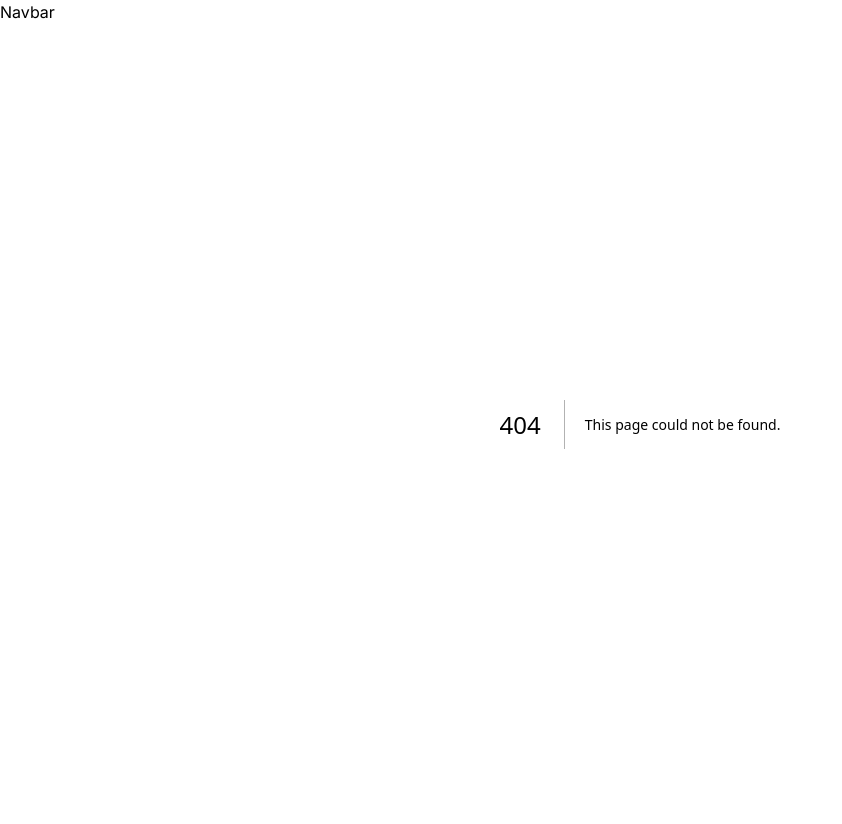
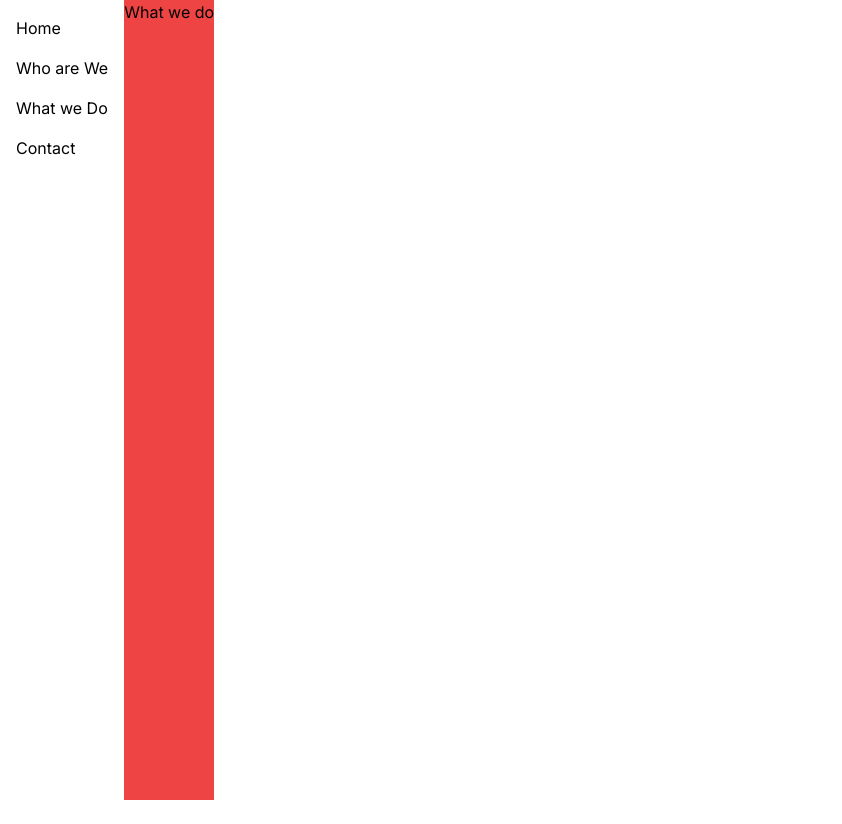
Before and after one commit to Alejjaandro/CompanyWeb, a Next.js app: page /whatWeDo in a window 1280 px wide. Before the commit this address had no page. Shown: the whole page, without its empty margins (0-842 px from the left). After the commit the page ends 800 px from the top, so only its background shows below. Built offline with nearby package versions, Linux system fonts and the light colour scheme.

Commit message:
Navbar styles and some components

```diff
--- /dev/null
+++ b/app/contact/page.jsx
@@ -0,0 +1,11 @@
+import React from 'react'
+
+const page = () => {
+    return (
+        <div className='bg-gray-600'>
+            Contact
+        </div>
+    )
+}
+
+export default page
--- a/app/layout.jsx
+++ b/app/layout.jsx
@@ -13,7 +13,7 @@ export default function RootLayout({ children }) {
     return (
         <html lang="en">
             <body className={inter.className}>
-                <main>
+                <main className="flex h-screen">
                     <Navbar />
                     {children}
                 </main>
--- a/app/page.jsx
+++ b/app/page.jsx
@@ -2,7 +2,7 @@ import Image from "next/image";
 
 export default function Home() {
     return (
-        <div>
+        <div className="bg-slate-500">
             Home
         </div>
     );
--- /dev/null
+++ b/app/whatWeDo/page.jsx
@@ -0,0 +1,11 @@
+import React from 'react'
+
+const page = () => {
+    return (
+        <div className='bg-red-500'>
+            What we do
+        </div>
+    )
+}
+
+export default page
--- /dev/null
+++ b/app/whoAreWe/page.jsx
@@ -0,0 +1,11 @@
+import React from 'react'
+
+const page = () => {
+    return (
+        <div className='bg-blue-500'>
+            Who are We
+        </div>
+    )
+}
+
+export default page
--- a/components/Navbar.jsx
+++ b/components/Navbar.jsx
@@ -1,9 +1,13 @@
+import Link from 'next/link'
 import React from 'react'
 
 const Navbar = () => {
   return (
-    <div className=''>
-        Navbar
+    <div className='m-4 flex flex-col gap-4'>
+        <Link href={`/`} className='hover:line-through'>Home</Link>
+        <Link href={`/whoAreWe`} className='hover:line-through'>Who are We</Link>
+        <Link href={`/whatWeDo`} className='hover:line-through'>What we Do</Link>
+        <Link href={`/contact`} className='hover:line-through'>Contact</Link>
     </div>
   )
 }
```
